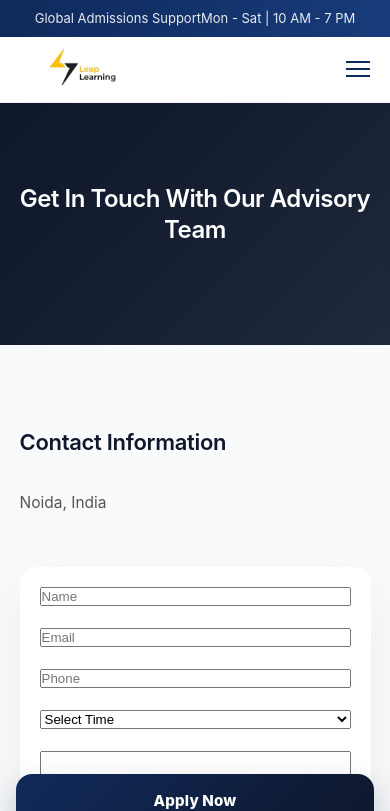
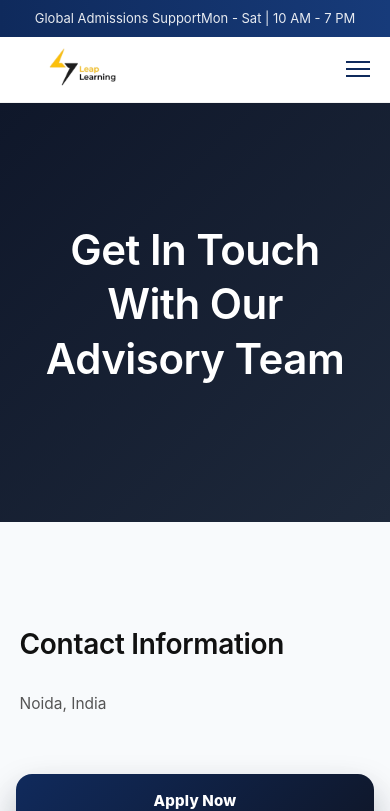
Before and after one commit to thefahadsameer/leaplearning, a React (Create React App) app in the folder leep-learning/: page /contact in a window 390 px wide. Shown: the top 811 px of the page. Built offline with nearby package versions, Linux system fonts and the light colour scheme.

Commit message:
UI/UX fixed of contact page

```diff
--- a/leep-learning/src/styles/Contact.css
+++ b/leep-learning/src/styles/Contact.css
@@ -10,97 +10,83 @@
   margin: auto;
 }
 
-/* ================================================= */
-/* ================= HERO ========================== */
-/* ================================================= */
+/* ================= HERO ================= */
 .contact-hero {
-  padding: 130px 0;
+  padding: 120px 0;
   background: linear-gradient(135deg, #0f172a, #1e293b);
   text-align: center;
 }
 
 .contact-hero h1 {
   color: #ffffff;
-  font-size: 48px;
-  margin-bottom: 20px;
+  font-size: 42px;
+  margin-bottom: 15px;
 }
 
 .contact-hero p {
   color: #cbd5e1;
-  font-size: 18px;
+  font-size: 16px;
 }
 
-/* ================================================= */
-/* ================= MAIN SECTION ================== */
-/* ================================================= */
+/* ================= MAIN ================= */
 .contact-section {
-  padding: 120px 0;
+  padding: 100px 0;
   background: #f8fafc;
 }
 
 .contact-grid {
   display: grid;
   grid-template-columns: 1fr 1.2fr;
-  gap: 80px;
-  align-items: start;
+  gap: 60px;
 }
 
-/* ================= LEFT INFO ================= */
+/* ================= LEFT ================= */
 .contact-info h2 {
-  margin-bottom: 30px;
-  font-size: 30px;
-  color: #0f172a;
+  font-size: 28px;
+  margin-bottom: 25px;
 }
 
 .info-item {
-  margin-bottom: 30px;
+  margin-bottom: 20px;
 }
 
 .info-item h4 {
-  margin-bottom: 6px;
+  margin-bottom: 5px;
   color: #1e293b;
 }
 
 .info-item p {
   color: #64748b;
-  line-height: 1.6;
-  font-size: 15px;
+  font-size: 14px;
 }
 
 /* ================= FORM ================= */
 .contact-form-wrapper {
-  background: #ffffff;
-  padding: 45px;
-  border-radius: 16px;
-  box-shadow: 0 25px 60px rgba(0, 0, 0, 0.06);
+  background: white;
+  padding: 35px;
+  border-radius: 12px;
+  box-shadow: 0 20px 40px rgba(0, 0, 0, 0.08);
 }
 
 .contact-form {
   display: flex;
   flex-direction: column;
-  gap: 22px;
-}
-
-.form-group {
-  display: flex;
-  flex-direction: column;
+  gap: 18px;
 }
 
 .form-group label {
-  margin-bottom: 8px;
-  font-weight: 500;
+  font-size: 13px;
+  margin-bottom: 5px;
   color: #334155;
-  font-size: 14px;
 }
 
 .form-group input,
 .form-group select,
 .form-group textarea {
-  padding: 13px 15px;
-  border-radius: 8px;
+  padding: 12px;
+  border-radius: 6px;
   border: 1px solid #e2e8f0;
-  font-size: 15px;
-  transition: 0.3s ease;
+  font-size: 14px;
 }
 
 .form-group input:focus,
@@ -113,113 +99,22 @@
 /* BUTTON */
 .contact-btn {
   margin-top: 10px;
-  padding: 15px;
+  padding: 14px;
   background: #1e293b;
-  color: #ffffff;
+  color: white;
   border: none;
-  border-radius: 8px;
+  border-radius: 6px;
   font-weight: 600;
   cursor: pointer;
-  transition: 0.3s ease;
 }
 
 .contact-btn:hover {
   background: #0f172a;
-  transform: translateY(-2px);
 }
 
-/* ================================================= */
-/* ================= RESPONSIVE ==================== */
-/* ================================================= */
-
-/* ---------- Large Tablets ---------- */
-@media (max-width: 1200px) {
+/* ================= RESPONSIVE ================= */
+@media (max-width: 768px) {
   .contact-grid {
-    gap: 60px;
-  }
-
-  .contact-hero h1 {
-    font-size: 40px;
+    grid-template-columns: 1fr;
   }
 }
-
-/* ---------- Tablets ---------- */
-@media (max-width: 992px) {
-  .contact-hero {
-    padding: 100px 0;
-  }
-
-  .contact-hero h1 {
-    font-size: 34px;
-  }
-
-  .contact-section {
-    padding: 100px 0;
-  }
-
-  .contact-grid {
-    grid-template-columns: 1fr;
-    gap: 50px;
-  }
-
-  .contact-form-wrapper {
-    padding: 35px;
-  }
-}
-
-/* ---------- Mobile ---------- */
-@media (max-width: 768px) {
-  .contact-hero {
-    padding: 80px 0;
-  }
-
-  .contact-hero h1 {
-    font-size: 28px;
-  }
-
-  .contact-hero p {
-    font-size: 15px;
-  }
-
-  .contact-section {
-    padding: 80px 0;
-  }
-
-  .contact-info h2 {
-    font-size: 24px;
-  }
-
-  .contact-form-wrapper {
-    padding: 25px;
-  }
-
-  .form-group input,
-  .form-group select,
-  .form-group textarea {
-    font-size: 14px;
-  }
-
-  .contact-btn {
-    width: 100%;
-  }
-}
-
-/* ---------- Small Phones ---------- */
-@media (max-width: 480px) {
-  .contact-hero h1 {
-    font-size: 24px;
-  }
-
-  .contact-info h2 {
-    font-size: 22px;
-  }
-
-  .contact-hero p,
-  .info-item p {
-    font-size: 14px;
-  }
-
-  .contact-form-wrapper {
-    padding: 20px;
-  }
-}
```
